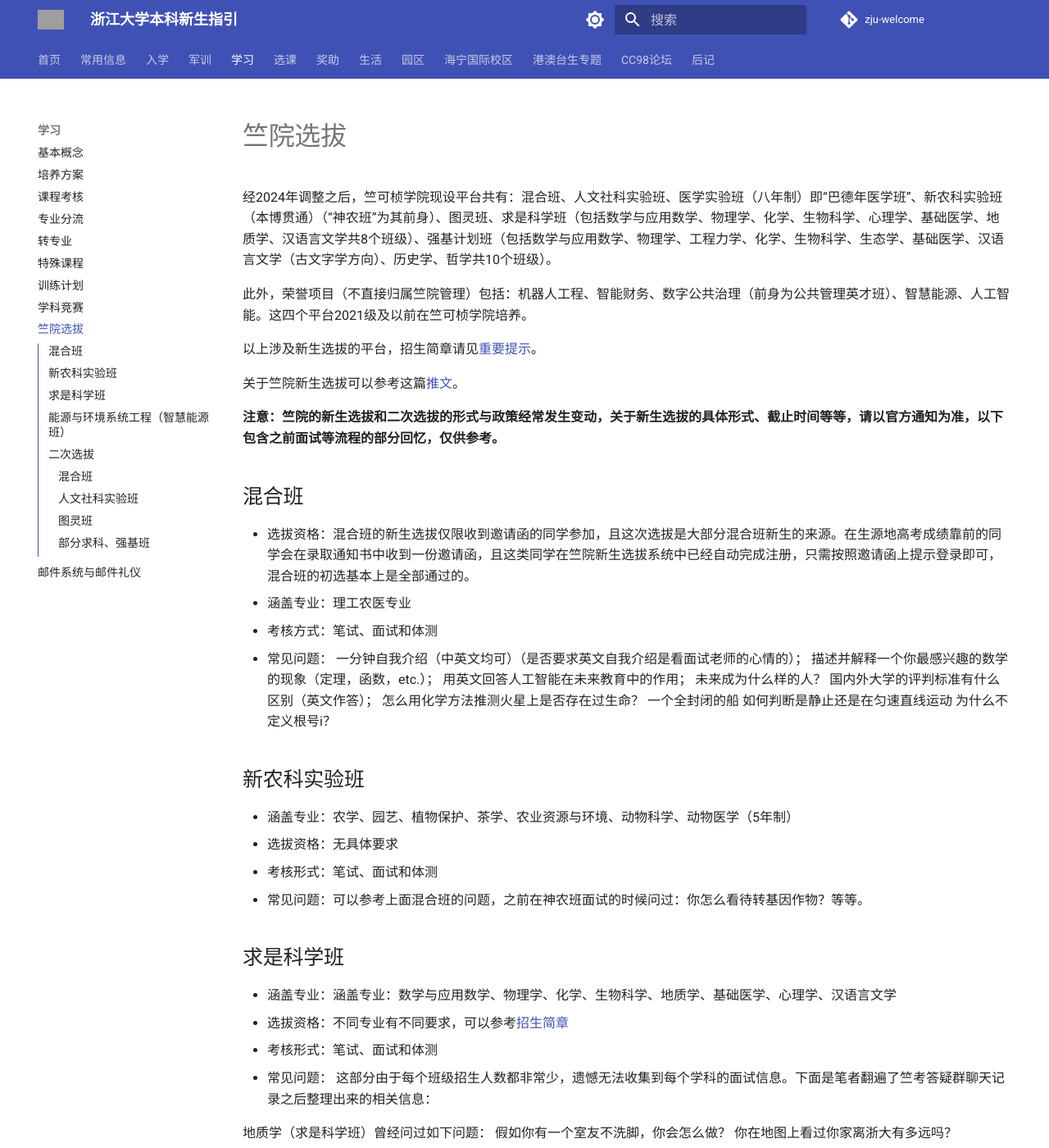
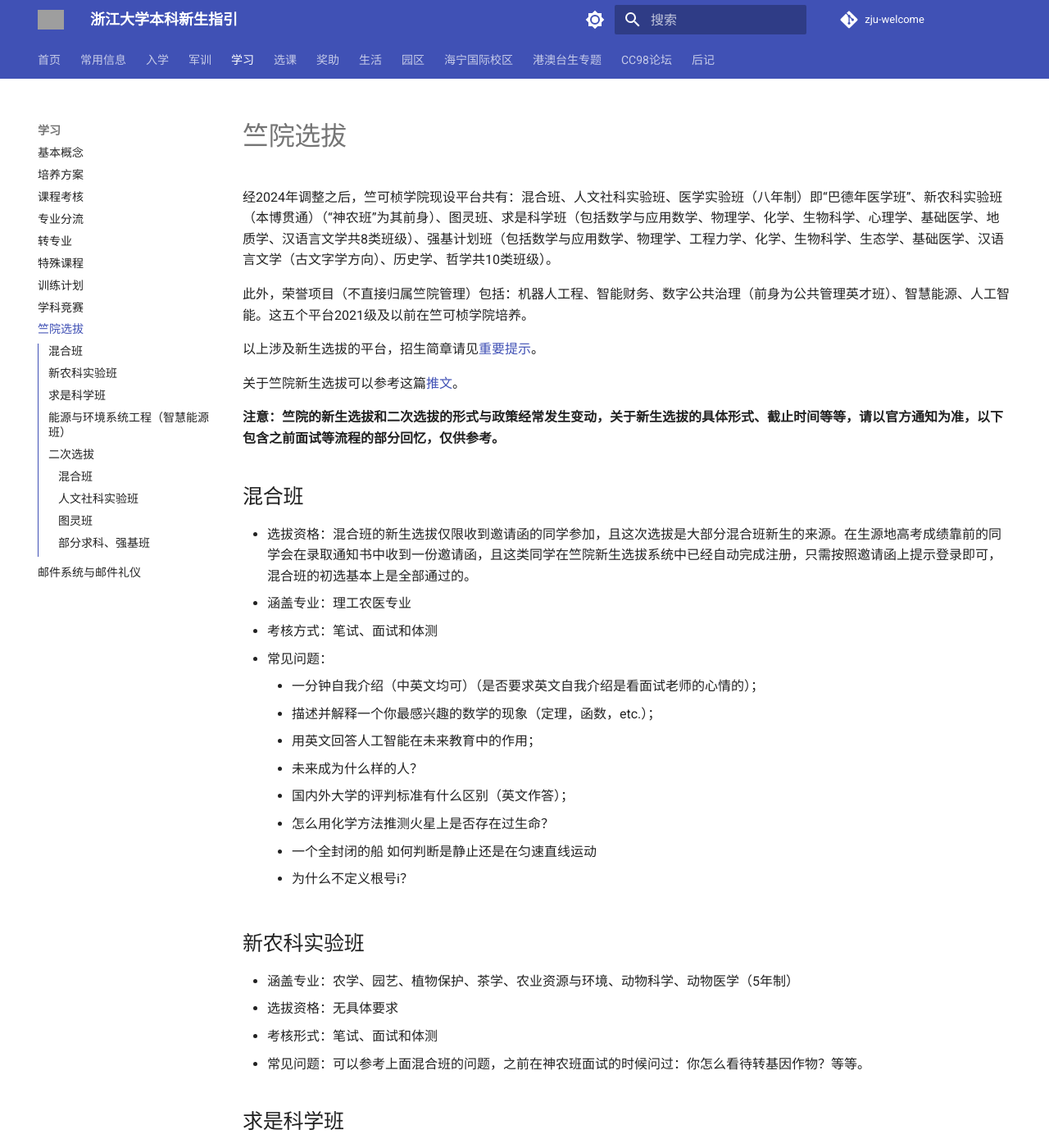
Before and after one commit to mini-full/zju-welcome, an MkDocs documentation site: the page built from docs/learning/intoCKC.md, in a window 1280 px wide and 1400 px high. Shown: the whole window at 82% size. Built offline with MkDocs 1.6.1 and Material for MkDocs 9.7.7, drawn with Linux system fonts in a browser that asks for light colours; comment, search, counter and statistics services are not loaded; some of the changed text lies outside the part shown; grey boxes are pictures that could not be loaded.

Commit message:
更正部分表述，修改部分结构 (#83)

```diff
--- a/docs/learning/intoCKC.md
+++ b/docs/learning/intoCKC.md
@@ -1,8 +1,8 @@
 # 竺院选拔
 
-经2024年调整之后，竺可桢学院现设平台共有：混合班、人文社科实验班、医学实验班（八年制）即“巴德年医学班”、新农科实验班（本博贯通）（“神农班”为其前身）、图灵班、求是科学班（包括数学与应用数学、物理学、化学、生物科学、心理学、基础医学、地质学、汉语言文学共8个班级）、强基计划班（包括数学与应用数学、物理学、工程力学、化学、生物科学、生态学、基础医学、汉语言文学（古文字学方向）、历史学、哲学共10个班级）。
+经2024年调整之后，竺可桢学院现设平台共有：混合班、人文社科实验班、医学实验班（八年制）即“巴德年医学班”、新农科实验班（本博贯通）（“神农班”为其前身）、图灵班、求是科学班（包括数学与应用数学、物理学、化学、生物科学、心理学、基础医学、地质学、汉语言文学共8类班级）、强基计划班（包括数学与应用数学、物理学、工程力学、化学、生物科学、生态学、基础医学、汉语言文学（古文字学方向）、历史学、哲学共10类班级）。
 
-此外，荣誉项目（不直接归属竺院管理）包括：机器人工程、智能财务、数字公共治理（前身为公共管理英才班）、智慧能源、人工智能。这四个平台2021级及以前在竺可桢学院培养。
+此外，荣誉项目（不直接归属竺院管理）包括：机器人工程、智能财务、数字公共治理（前身为公共管理英才班）、智慧能源、人工智能。这五个平台2021级及以前在竺可桢学院培养。
 
 以上涉及新生选拔的平台，招生简章请见[重要提示](../callout.md)。
 
@@ -16,14 +16,14 @@
 - 涵盖专业：理工农医专业
 - 考核方式：笔试、面试和体测
 - 常见问题：
-    一分钟自我介绍（中英文均可）（是否要求英文自我介绍是看面试老师的心情的）；
-    描述并解释一个你最感兴趣的数学的现象（定理，函数，etc.）；
-    用英文回答人工智能在未来教育中的作用；
-    未来成为什么样的人？
-    国内外大学的评判标准有什么区别（英文作答）；
-    怎么用化学方法推测火星上是否存在过生命？
-    一个全封闭的船 如何判断是静止还是在匀速直线运动
-    为什么不定义根号i？
+    - 一分钟自我介绍（中英文均可）（是否要求英文自我介绍是看面试老师的心情的）；
+    - 描述并解释一个你最感兴趣的数学的现象（定理，函数，etc.）；
+    - 用英文回答人工智能在未来教育中的作用；
+    - 未来成为什么样的人？
+    - 国内外大学的评判标准有什么区别（英文作答）；
+    - 怎么用化学方法推测火星上是否存在过生命？
+    - 一个全封闭的船 如何判断是静止还是在匀速直线运动
+    - 为什么不定义根号i？
 
 ## 新农科实验班
 
```
Also changed, not shown: other parts of docs/learning/intoCKC.md (+3 -2 lines).
